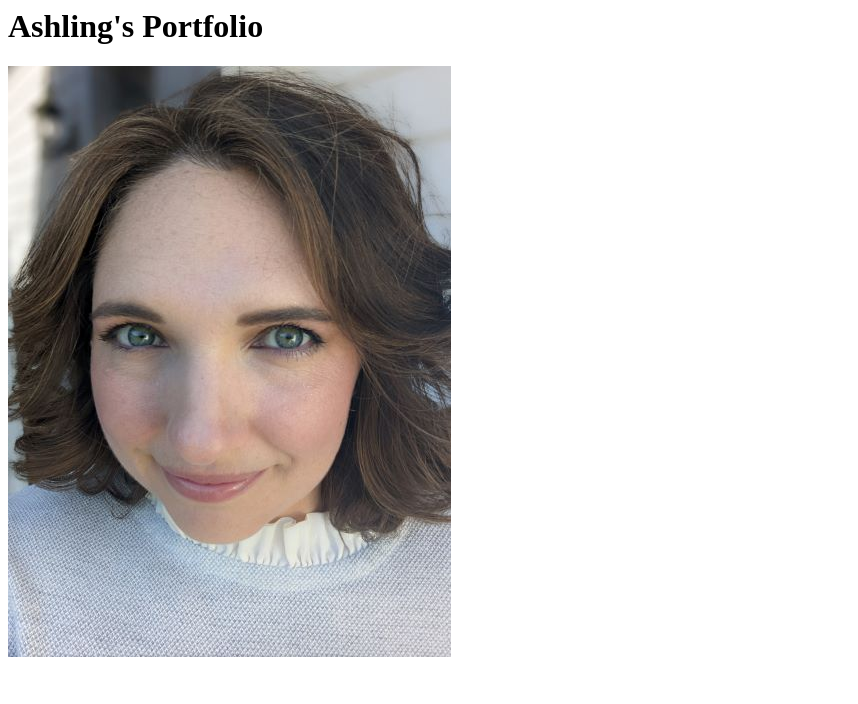
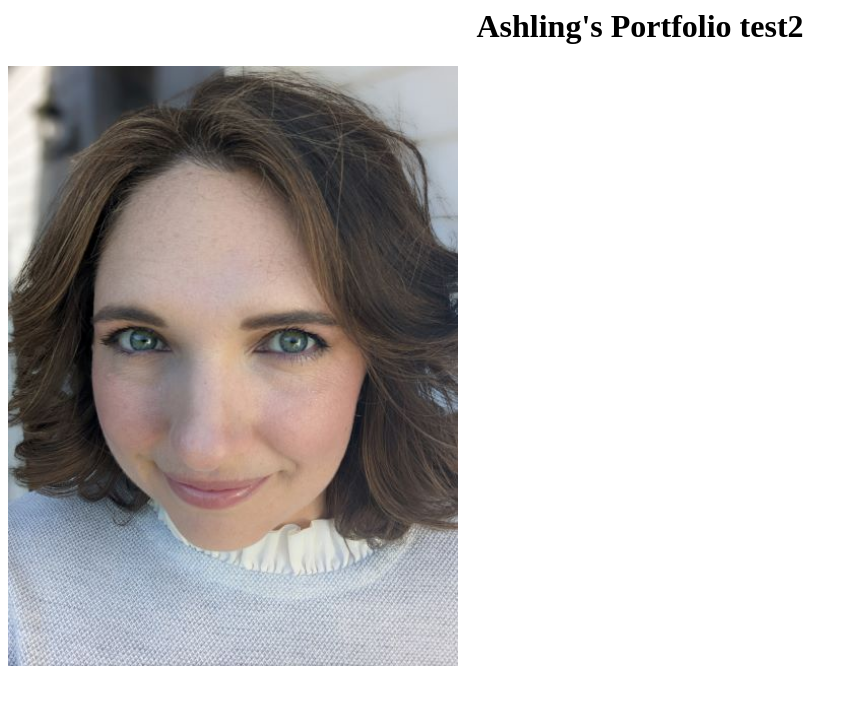
Before and after one commit to AshlingnLog/Ashling.github.io, a plain HTML site: page index.html in a window 1280 px wide. Shown: the whole page, without its empty margins (0-858 px from the left). Drawn offline with Linux system fonts and the light colour scheme.

Commit message:
Update index.html

```diff
--- a/index.html
+++ b/index.html
@@ -1,4 +1,7 @@
 <index.html>
-    <h1> Ashling's Portfolio</h1>
-    <img src="smaller.self.portrait.jpg"/>
+<html>
+    <body>
+    <h1 style="text-align:center">Ashling's Portfolio test2</h1>
+    <img src="smaller.self.PORTRAIT.jpg" alt="Ashling" width="450" height="600" "text-align:center">
+    </body>
 </html>
```
